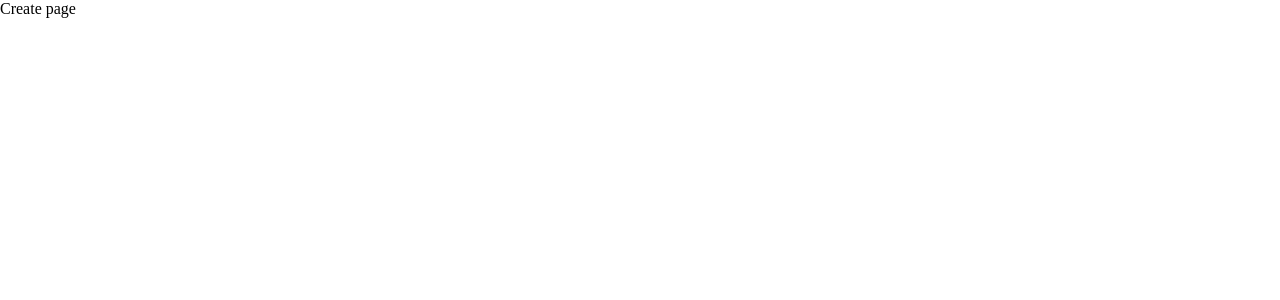
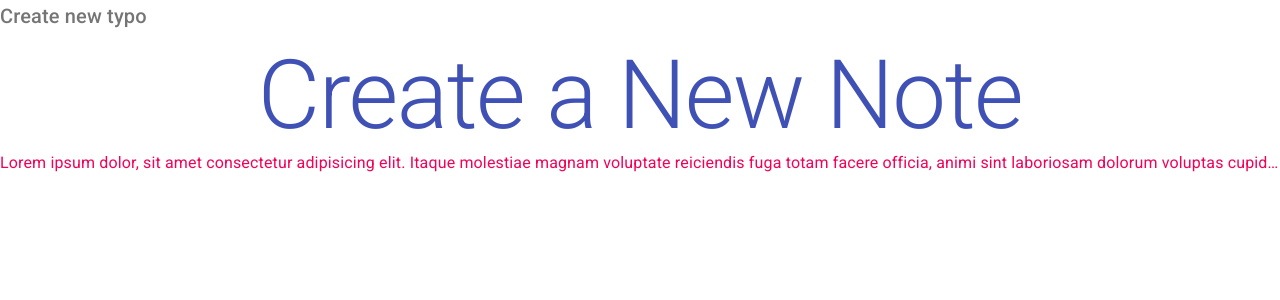
Before and after one commit to SalmaGira/material-ui-note-app, a React (Create React App) app: page /create in a window 1280 px wide. Shown: the top 300 px of the page. Built offline with nearby package versions, Linux system fonts and the light colour scheme.

Commit message:
applying typography

```diff
--- a/src/pages/Create.js
+++ b/src/pages/Create.js
@@ -1,9 +1,27 @@
-import React from 'react'
+import React from "react";
+import Typography from "@material-ui/core/Typography";
 
 export default function Create() {
   return (
     <div>
-      Create page
+      <Typography
+        variant="h6"
+        color="textSecondary"
+        component="h2"
+        gutterBottom
+      >
+        Create new typo
+      </Typography>
+
+      <Typography variant="h1" color="primary" align="center">
+        Create a New Note
+      </Typography>
+      <Typography noWrap color="secondary">
+        Lorem ipsum dolor, sit amet consectetur adipisicing elit. Itaque
+        molestiae magnam voluptate reiciendis fuga totam facere officia, animi
+        sint laboriosam dolorum voluptas cupiditate explicabo dolore veritatis
+        recusandae rem inventore sunt.
+      </Typography>
     </div>
-  )
+  );
 }
```
